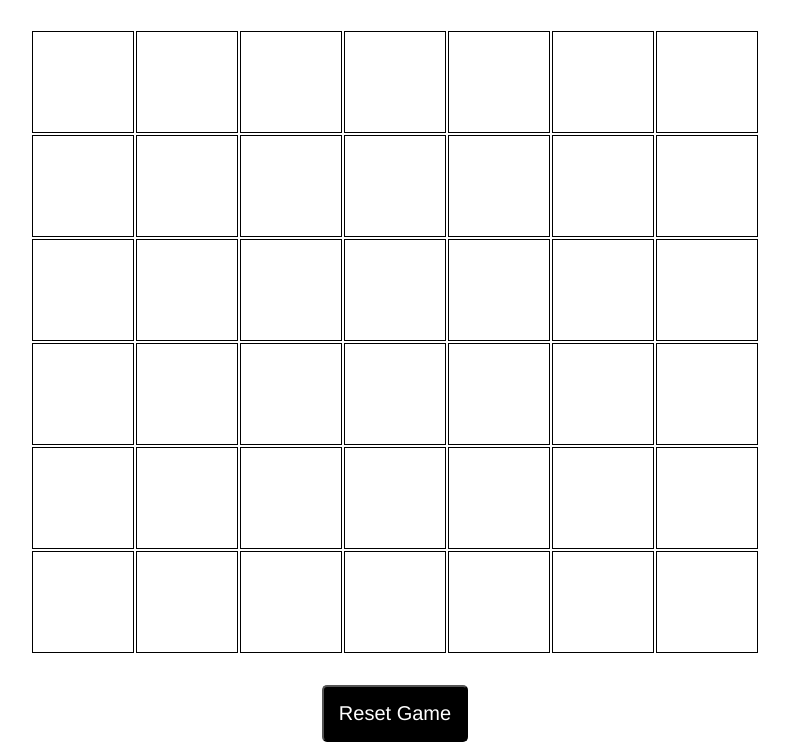
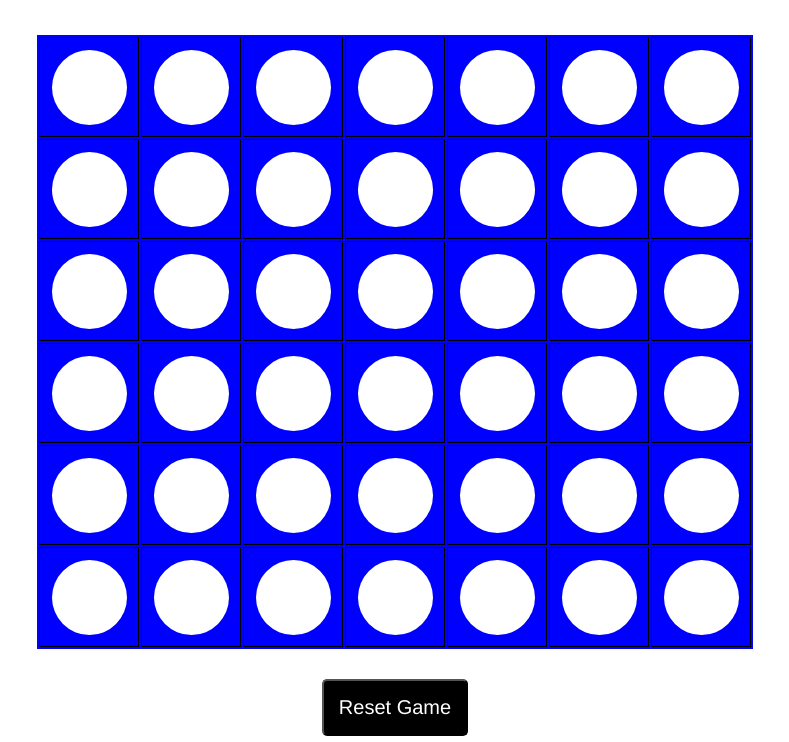
Before and after one commit to aaayon91/connectfour, a plain HTML site: page index.html in a window 1280 px wide. Shown: the part 58-800 px from the top of the page, without its empty margins (245-1034 px from the left). Drawn offline with Linux system fonts and the light colour scheme.

Commit message:
adds styling to divs based on player choice

```diff
--- a/css/styles.css
+++ b/css/styles.css
@@ -53,6 +53,10 @@ html, body {
   margin-bottom: 50px;
 }
 
+table {
+  background-color: blue;
+}
+
 td {
   height: 100px;
   width: 100px;
@@ -61,8 +65,8 @@ html, body {
 
 td div {
   margin: 0 auto;
-    height: 100px;
-    width: 100px;
+  height: 75px;
+  width: 75px;
   border-radius: 50%;
   pointer-events: none;
 }
@@ -83,3 +87,4 @@ html, body {
 button:hover {
   background-color: white;
   color: black;
+}
--- a/js/main.js
+++ b/js/main.js
@@ -14,6 +14,8 @@ let board, winner, turn;
 const tableEl = document.querySelector('table');
 const headerEl = document.querySelector('h1'); //need to add id
 const squares = document.querySelectorAll('td div'); //may need columns
+console.log('THIS IS SQUARES ', squares);
+// console.log(squares[8])
 const buttonEl = document.querySelector('button');
 
 
@@ -42,11 +44,14 @@ function init() {
 }
 
 function render() {
+
+    board1d = board.flat();
     //players turn
     headerEl.innerText = lookup[turn] + "'s turn"
 
     //forEach has access to the index number of the current element in the iteration
-    board.forEach(function(tile,idx) {
+    board1d.forEach(function(tile,idx) {
+        // console.log(tile)
         squares[idx].style.background = lookup[tile]
     })
 
@@ -121,21 +126,6 @@ function handleTurn(evt) {
             }
         }
     }
-
-
-    // render();
-
-    // console.log(board[rowIdx][colIdx])
-
-
-
-    // if (!board[rowIdx][colIdx]) {
-    //     board[rowIdx][colIdx] = turn;
-    //     // console.log(board[rowIdx][colIdx])
-    //     checkWin();
-    //     turn *= -1;
-    //     render();
-    // }
 }
 
 function changeTurn() {
```
Lines whose indentation alone changed are shown as unchanged.
